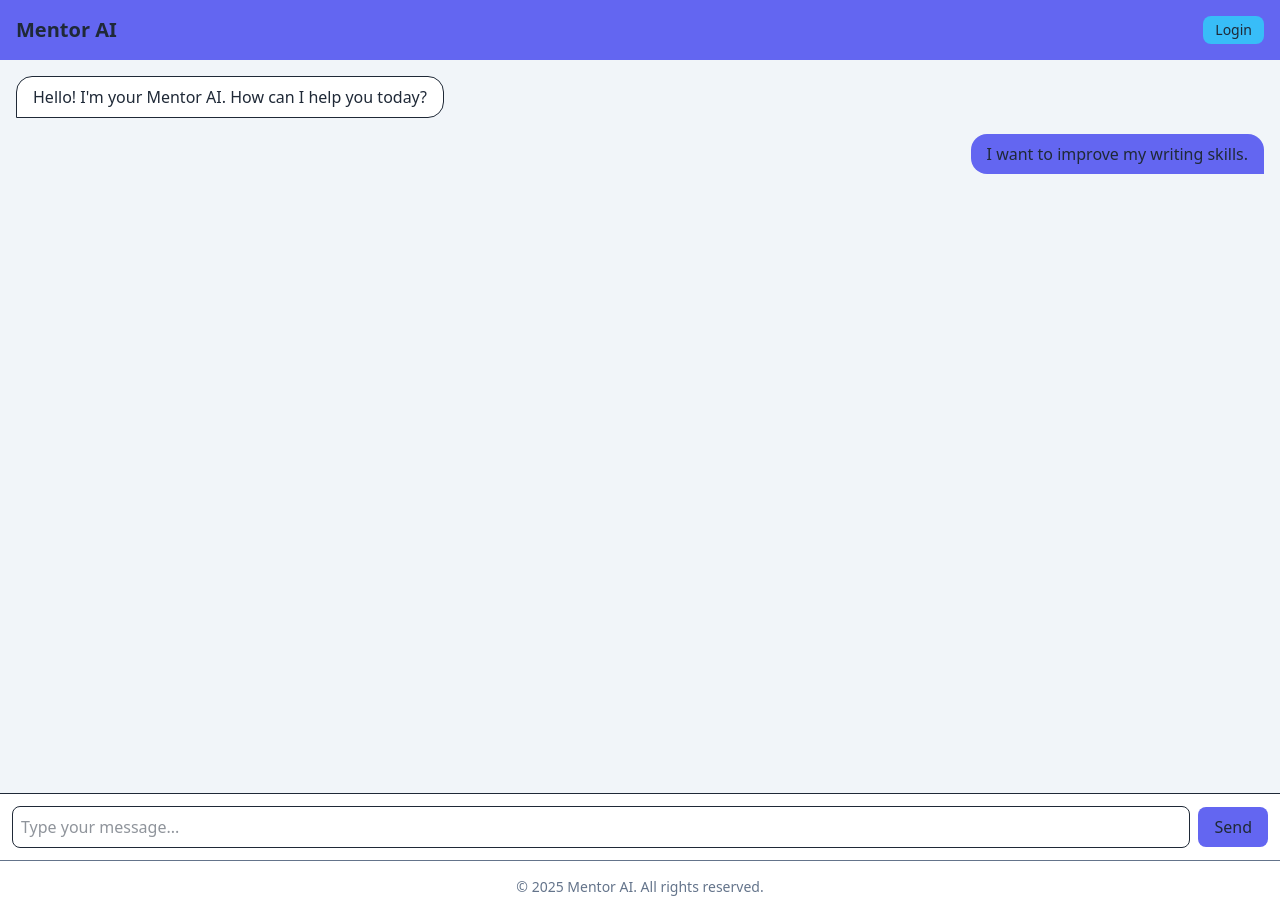
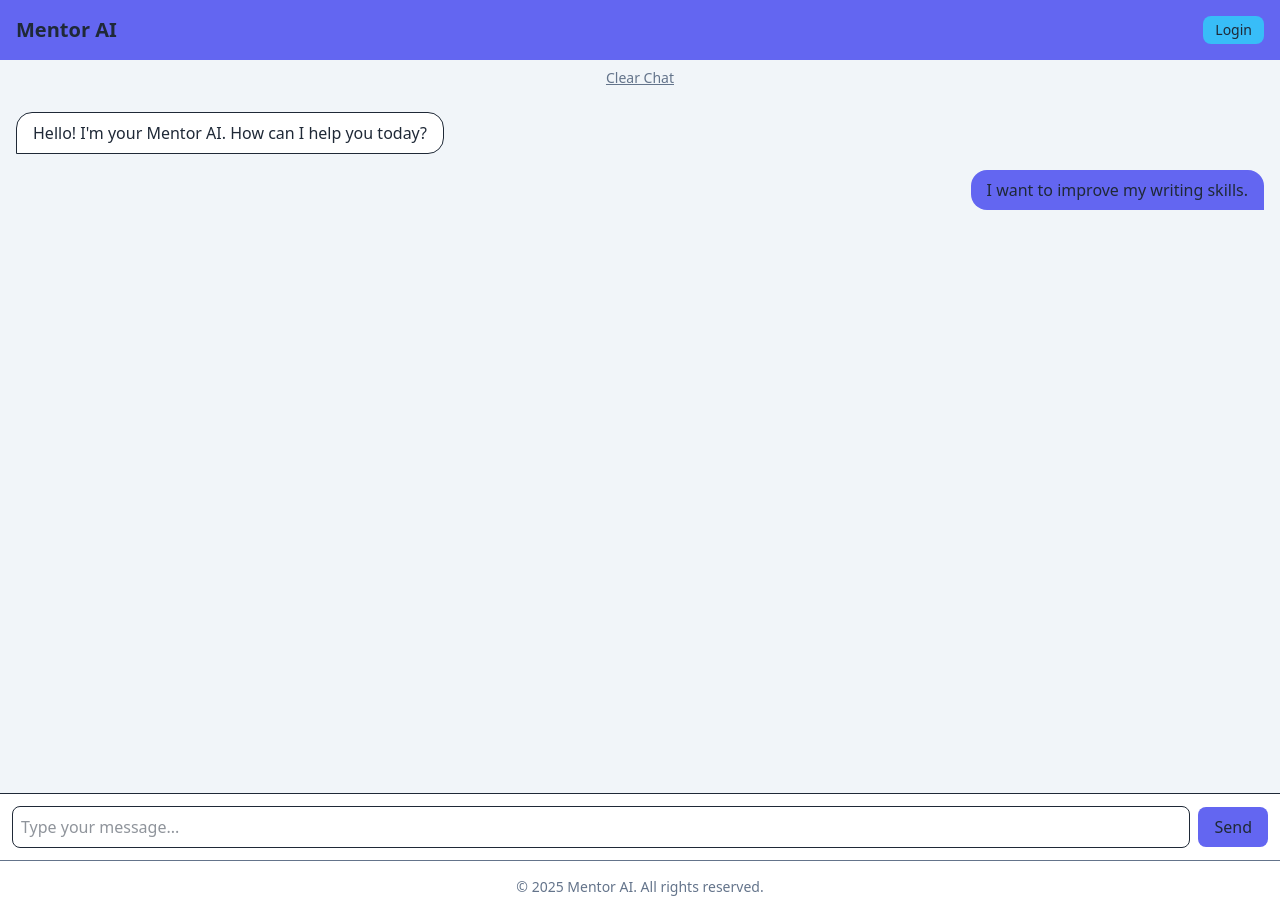
Before and after one commit to ShannaJSmith/mentor-ai-app, a Next.js app: page /chat in a window 1280 px wide. Built offline with nearby package versions, Linux system fonts and the light colour scheme.

Commit message:
feat: add clear button to reset chat

```diff
--- a/src/app/chat/page.tsx
+++ b/src/app/chat/page.tsx
@@ -59,8 +59,24 @@ export default function ChatPage() {
     chatEndRef.current?.scrollIntoView({ behavior: "smooth" });
   }, [messages]);
 
+  // Clear chat function
+  const handleClearChat = () => {
+    setMessages([]);
+    localStorage.removeItem("mentor_ai_chat");
+  };
+
+
   return (
     <div className="flex flex-col min-h-screen bg-background">
+      <div className="flex justify-center p-2">
+        <button
+          onClick={handleClearChat}
+          className="text-sm text-muted hover:text-highlight underline"
+        >
+          Clear Chat
+        </button>
+      </div>
+
       {/* Messages */}
       <div className="flex-1 overflow-y-auto p-4 space-y-4">
         {messages.map((msg) => (
```
